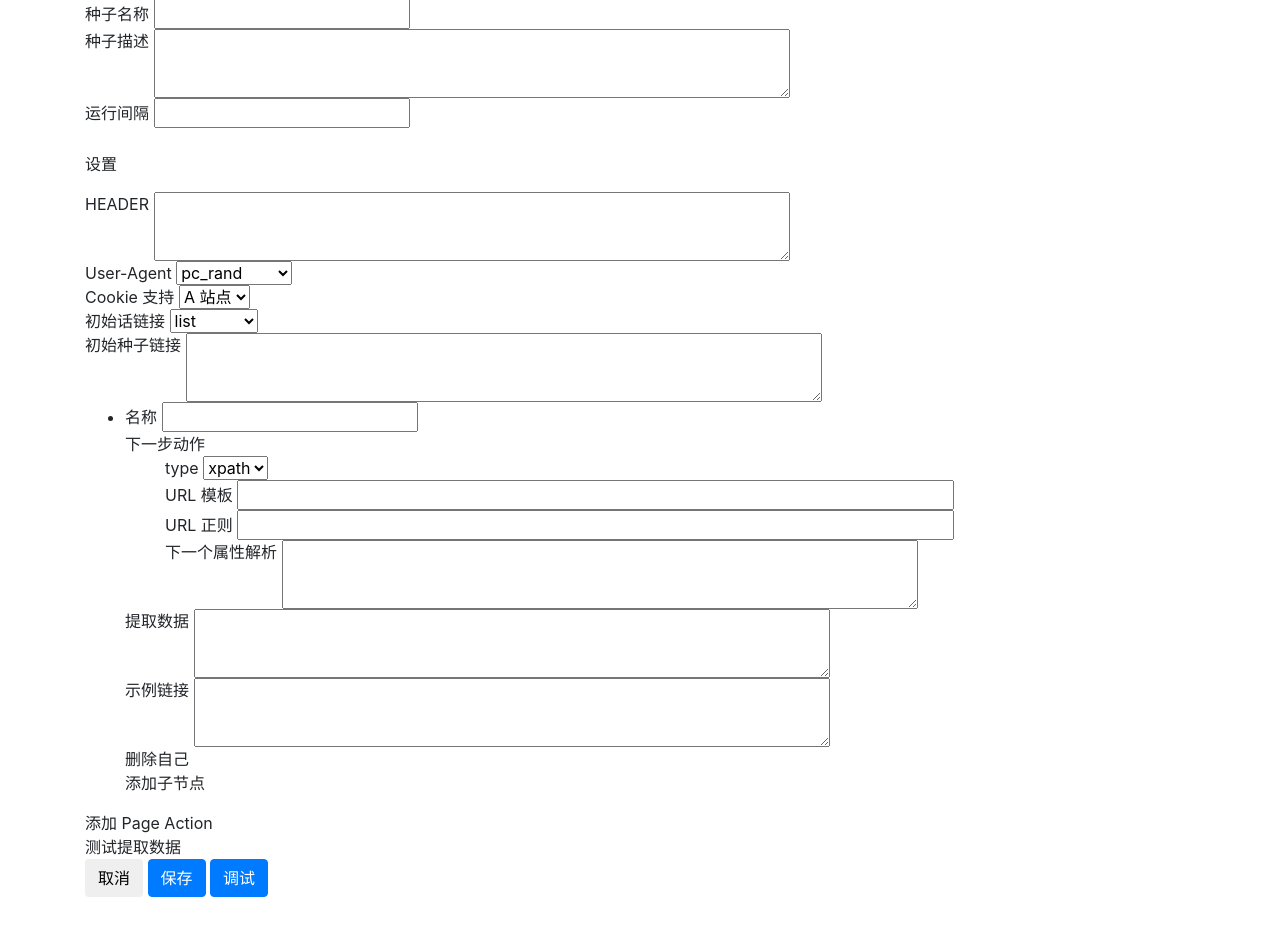
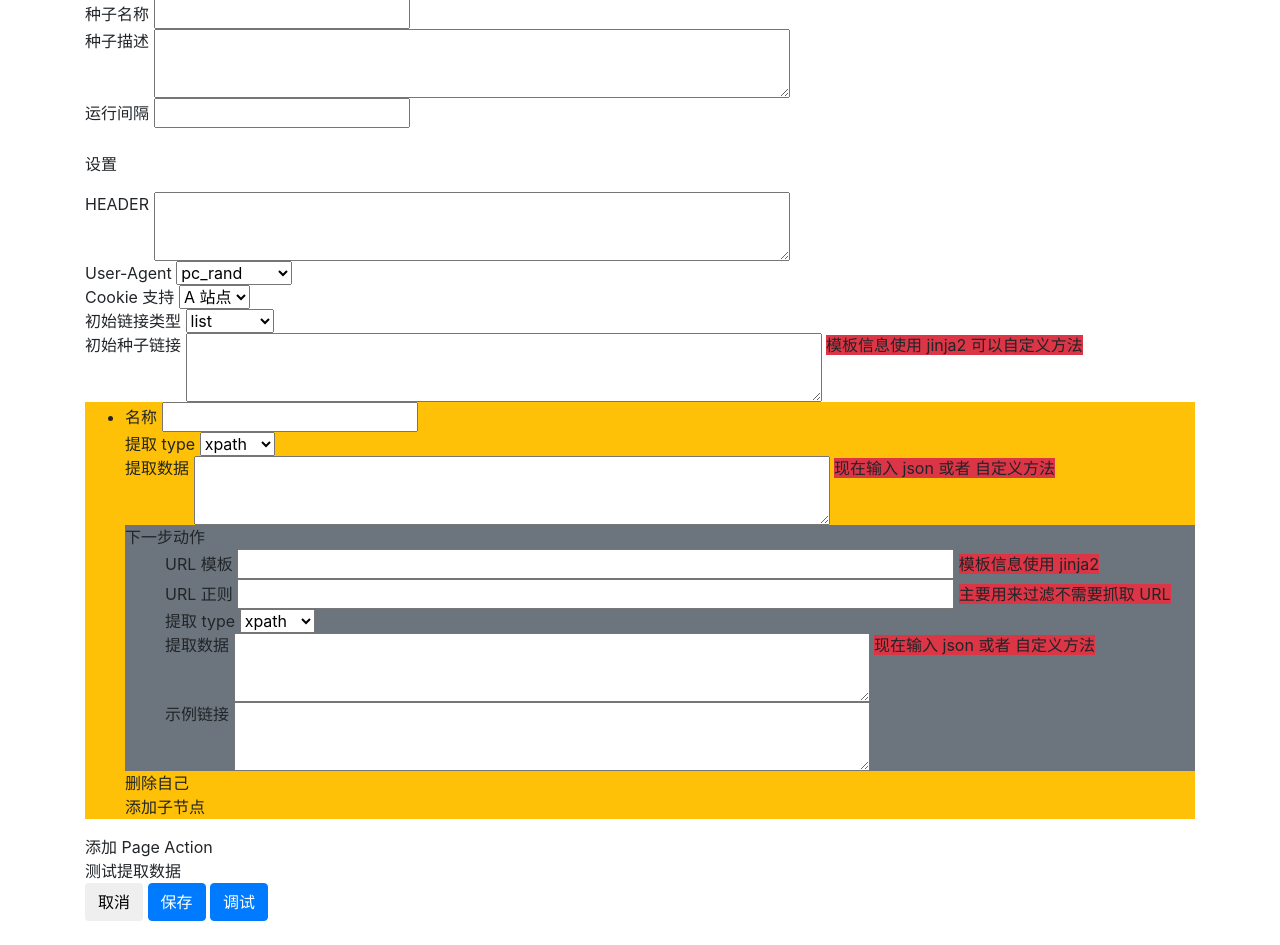
Before and after one commit to awolfly9/vertical_crawler, a Django app: page /vertical/addseed/ in a window 1280 px wide. Shown: the part 57-1002 px from the top of the page. Before the commit the page ends 954 px from the top, so only its background shows below. Run offline with Django 3.2, Linux system fonts and the light colour scheme; parts of the project's set-up code (start-up, migrations or seed data) failed here and were passed over; some libraries are stand-ins or nearby versions.

Commit message:
整理配置结构

```diff
--- a/cralwer_task.py
+++ b/cralwer_task.py
@@ -49,7 +49,7 @@ class CrawlTask(object):
         elif init_type == 'template':
             return
         elif init_type == 'list':
-            return
+            return seed_init.get('init_info')
 
     @property
     def add_pages(self):
--- a/web/vertical/templates/addseed.html
+++ b/web/vertical/templates/addseed.html
@@ -79,7 +79,7 @@
         </div>
         <div class="seed-init">
             <div class="seed-type">
-                <span>初始话链接</span>
+                <span>初始链接类型</span>
                 <select class="cookie-type">
                     <option value="list">list</option>
                     <option value="template">template</option>
@@ -89,48 +89,67 @@
             <div class="seed-init-url">
                 <span>初始种子链接</span>
                 <textarea type="text" class="" style="white-space:nowrap; overflow:scroll; vertical-align: top;" cols="60"></textarea>
+                <span class="bg-danger">模板信息使用 jinja2  可以自定义方法</span>
             </div>
         </div>
 
         <div class="page-actions" id="page-actions">
-            <ul class="page-action">
+            <ul class="page-action bg-warning">
                 <li class="action">
                     <div class="action-name">
                         <span>名称</span>
                         <input type="text" class="action-name input-group-sm" value="" autocomplete="off">
                     </div>
-                    <div class="action-next">
-                        <span>下一步动作</span>
-                        <ul class="page-next-action">
-                            <div class="next-type">
-                                <span>type</span>
-                                <select class="next-type">
+                    <div class="action-extract">
+                        <div class="extract-type">
+                            <span>提取 type</span>
+                            <select class="extract-type">
                                 <option value="xpath">xpath</option>
                                 <option value="json">json</option>
                                 <option value="re">re</option>
+                                <option value="pyfunc">pyfunc</option>
+                                <option value="saveall">saveall</option>
                             </select>
                         </div>
+                        <div>
+                            <span>提取数据</span>
+                            <textarea type="text" class="" style="white-space:nowrap; overflow:scroll; vertical-align: top;" cols="60"></textarea>
+                            <span class="bg-danger">现在输入 json 或者 自定义方法</span>
+                        </div>
+                    </div>
+                    <div class="action-next bg-secondary">
+                        <span>下一步动作</span>
+                        <ul class="page-next-action">
                             <div class="next-temp">
                                 <span>URL 模板</span>
                                 <input type="text" class="input-group-sm" size="65" value=""/>
+                                <span class="bg-danger">模板信息使用 jinja2  </span>
                             </div>
                             <div class="next-regex">
                                 <span>URL 正则</span>
                                 <input type="text" class="" size="65" value=""/>
+                                <span class="bg-danger">主要用来过滤不需要抓取 URL</span>
                             </div>
-                            <div class="next-field">
-                                <span>下一个属性解析</span>
-                                <textarea type="text" class="" style="white-space:nowrap; overflow:scroll; vertical-align: top;" cols="60"></textarea>
+                            <div class="extract-type">
+                                <span>提取 type</span>
+                                <select class="extract-type">
+                                    <option value="xpath">xpath</option>
+                                    <option value="json">json</option>
+                                    <option value="re">re</option>
+                                    <option value="pyfunc">pyfunc</option>
+                                    <option value="saveall">saveall</option>
+                                </select>
                             </div>
-                        </ul>
-                    </div>
-                    <div class="action-extract">
+                            <div>
                                 <span>提取数据</span>
                                 <textarea type="text" class="" style="white-space:nowrap; overflow:scroll; vertical-align: top;" cols="60"></textarea>
+                                <span class="bg-danger">现在输入 json 或者 自定义方法</span>
                             </div>
                             <div class="action-sample">
                                 <span>示例链接</span>
                                 <textarea type="text" class="" style="white-space:nowrap; overflow:scroll; vertical-align: top;" cols="60"></textarea>
+                            </div>
+                        </ul>
                     </div>
                     <div class="action-remove-self">删除自己</div>
                     <div class="action-add-child">添加子节点</div>
@@ -153,23 +172,29 @@
 <script type="text/javascript" src="http://ajax.aspnetcdn.com/ajax/jquery.templates/beta1/jquery.tmpl.js"></script>
 
 <script>
-    var temp_data = '<ul class="page-action">\n' +
+    var temp_data = ' <ul class="page-action bg-warning">\n' +
         '                <li class="action">\n' +
         '                    <div class="action-name">\n' +
         '                        <span>名称</span>\n' +
         '                        <input type="text" class="action-name input-group-sm" value="" autocomplete="off">\n' +
         '                    </div>\n' +
-        '                    <div class="action-next">\n' +
+        '                    <div class="action-extract">\n' +
+        '                        <div class="extract-type">\n' +
+        '                            <span>提取 type</span>\n' +
+        '                            <select class="extract-type">\n' +
+        '                                <option value="xpath">xpath</option>\n' +
+        '                                <option value="json">json</option>\n' +
+        '                                <option value="re">re</option>\n' +
+        '                                <option value="pyfunc">pyfunc</option>\n' +
+        '                                <option value="saveall">saveall</option>\n' +
+        '                            </select>\n' +
+        '                        </div>\n' +
+        '                        <span>提取数据</span>\n' +
+        '                        <textarea type="text" class="" style="white-space:nowrap; overflow:scroll; vertical-align: top;" cols="60"></textarea>\n' +
+        '                    </div>\n' +
+        '                    <div class="action-next bg-secondary">\n' +
         '                        <span>下一步动作</span>\n' +
         '                        <ul class="page-next-action">\n' +
-        '                            <div class="next-type">\n' +
-        '                                <span>type</span>\n' +
-        '                                <select class="next-type">\n' +
-        '                                    <option value="xpath">xpath</option>\n' +
-        '                                    <option value="json">json</option>\n' +
-        '                                    <option value="re">re</option>\n' +
-        '                                </select>\n' +
-        '                            </div>\n' +
         '                            <div class="next-temp">\n' +
         '                                <span>URL 模板</span>\n' +
         '                                <input type="text" class="input-group-sm" size="65" value=""/>\n' +
@@ -178,22 +203,27 @@
         '                                <span>URL 正则</span>\n' +
         '                                <input type="text" class="" size="65" value=""/>\n' +
         '                            </div>\n' +
-        '                            <div class="next-field">\n' +
-        '                                <span>下一个属性解析</span>\n' +
+        '                            <div class="extract-type">\n' +
+        '                                <span>提取 type</span>\n' +
+        '                                <select class="extract-type">\n' +
+        '                                    <option value="xpath">xpath</option>\n' +
+        '                                    <option value="json">json</option>\n' +
+        '                                    <option value="re">re</option>\n' +
+        '                                    <option value="pyfunc">pyfunc</option>\n' +
+        '                                    <option value="saveall">saveall</option>\n' +
+        '                                </select>\n' +
+        '                            </div>\n' +
+        '                            <span>提取数据</span>\n' +
+        '                            <textarea type="text" class="" style="white-space:nowrap; overflow:scroll; vertical-align: top;" cols="60"></textarea>\n' +
+        '                            <div class="action-sample">\n' +
+        '                                <span>示例链接</span>\n' +
         '                                <textarea type="text" class="" style="white-space:nowrap; overflow:scroll; vertical-align: top;" cols="60"></textarea>\n' +
         '                            </div>\n' +
         '                        </ul>\n' +
         '                    </div>\n' +
-        '                    <div class="action-extract">\n' +
-        '                        <span>提取数据</span>\n' +
-        '                        <textarea type="text" class="" style="white-space:nowrap; overflow:scroll; vertical-align: top;" cols="60"></textarea>\n' +
-        '                    </div>\n' +
-        '                    <div class="action-sample">\n' +
-        '                        <span>示例链接</span>\n' +
-        '                        <textarea type="text" class="" style="white-space:nowrap; overflow:scroll; vertical-align: top;" cols="60"></textarea>\n' +
-        '                    </div>\n' +
         '                    <div class="action-remove-self">删除自己</div>\n' +
         '                    <div class="action-add-child">添加子节点</div>\n' +
+        '<br>' +
         '                </li>\n' +
         '            </ul>';
 
```
Also changed, not shown: config.json (+6 -3 lines). Lines whose indentation alone changed are shown as unchanged.
